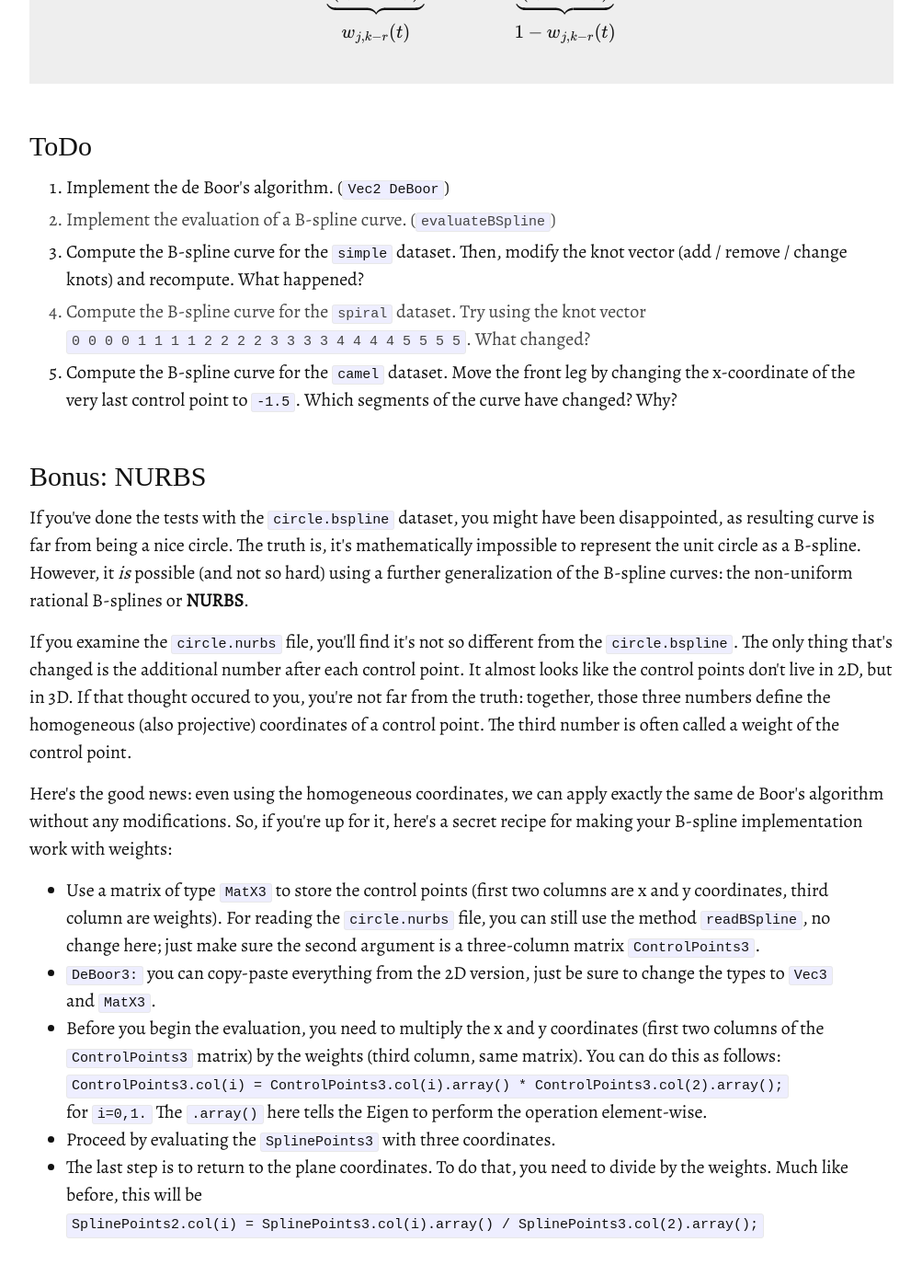
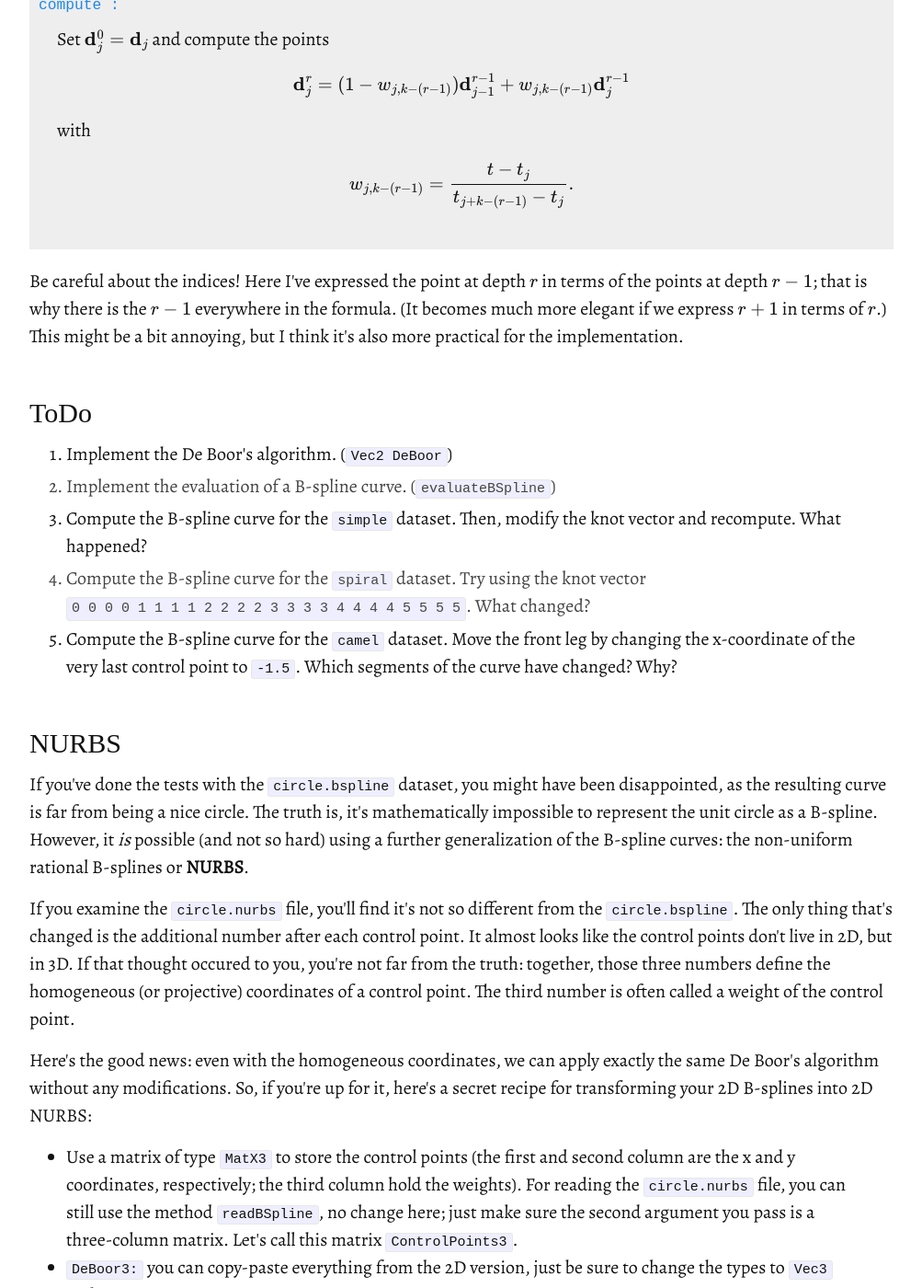
Before and after one commit to bbrrck/bbrrck.github.io, a Jekyll site: the page built from teaching/geo-num-2016/tp3.md, in a window 1280 px wide and 1400 px high, scrolled down 2451 px. Shown: the whole window at 92% size, without its empty margins (138-1141 px from the left). Built offline with Jekyll 4.4.1, drawn with Linux system fonts in a browser that asks for light colours; some web fonts are replaced; formulas are drawn with MathJax 3; some of the changed text lies outside the part shown.

Commit message:
TP3 modifs

```diff
--- a/_data/teaching.yml
+++ b/_data/teaching.yml
@@ -17,6 +17,7 @@
       title : "Bézier splines, $C^k$ smoothness"
       number: 2
     - date  : 2016-02-19 15:15:00
+      title : "B-splines, De Boor's algorithm"
       number: 3
     - date  : 2016-02-26 15:15:00
       title : "winter break"
--- a/teaching/geo-num-2016/tp3.md
+++ b/teaching/geo-num-2016/tp3.md
@@ -1,6 +1,6 @@
 ---
 layout: page
-title: "TP3 : B-splines, de Boor's algorithm"
+title: "TP3 : B-splines, De Boor's algorithm"
 date:   2016-02-19 00:00:00
 permalink: /teaching/geo-num-2016/tp3.html
 ---
@@ -48,28 +48,34 @@
 
 
 <h2>B-splines</h2>
+<p>
 Given the degree $k$,
-$n+1$ control points $\mathbf{d_{0}},\dots,\mathbf{d_{n}}$,
-and the knot vector $t_{0} \leq t_{1} \leq \dots \leq t_{m}$
+$n+1$ control points $\mathbf d_0,\dots,\mathbf d_n$,
+and the knot vector $t_0 \leq t_1 \leq \dots \leq t_m$
 with $m = n+k+1$, the B-spline curve $S(t)$ is defined as
 $$
-S(t) = \sum_{i=0}^{n} \mathbf{d_{i}} N_{i}^{k}(t), \quad t\in[t_{k}, t_{n+1}).
+S(t) = \sum_{j=0}^n \mathbf d_j N_j^k(t), \quad t\in[t_k, t_n+1).
 $$
-The $N_{i}^{k}(t)$ are the recursively-defined <em>basis</em> functions (hence the name B-spline)
+The $N_j^k$ are the recursively-defined <em>basis</em> functions (hence the name B-spline)
 $$
-\begin{array}{l}
-N_{i}^{0}(t) =
-\begin{cases}
-1 & \quad t\in[t_{i}, t_{i+1}) \\ \\
-0 & \quad \text{ otherwise }
-\end{cases}
-\\ \\
-N_{i}^{k}(t) =
-    \frac{t-t_i}{t_{i+k}-t_i} N_{i}^{k-1}(t) +
-    \frac{t_{i+k+1}-t}{t_{i+k+1}-t_{i+1}} N_{i+1}^{k-1}(t)
+\begin{array}{ll}
+N_j^{0}(t) =&
+    \begin{cases}
+    1 \quad t\in[t_j, t_j+1) \\ \\
+    0 \quad \text{ otherwise }
+    \end{cases}
+\\
+\\
+N_j^k(t) =&
+    \underbrace{ \frac{ t - t_j }{ t_{j+k} - t_j } }_{ w_{j,k}(t)} N_j^{k-1}(t) +
+    \underbrace{ \frac{ t_{j+k+1} - t}{ t_{j+k+1} - t_{j+1} } }_{1 - w_{j+1,k}(t)} N_{j+1}^{k-1}(t)
 \end{array}
 $$
-
+</p>
+<p>
+Looks complicated? Don't worry if you cannot get your head around all the indices and whatnot;
+De Boor is here to help you!
+<p>
 
 <figure>
     <img style="max-width:15em;width:100%;margin:1em;" src="/assets/geo-num-2016/spiral_B.png" alt="" />
@@ -105,24 +111,30 @@
         <span class="algo-content">
         Set $\mathbf d_j^0 = \mathbf d_j$ and compute the points
         $$
-        \begin{array}{cccccc}
-            \mathbf d_{j}^{r+1} = &
-            \underbrace{ \left( \frac{t-t_{j}}{t_{j+k-r+1}-t_{j}} \right) } & \mathbf d_{j}^{r} & + &
-            \underbrace{ \left( \frac{t_{j+k-r+1}-t}{t_{j+k-r+1}-t_{j}} \right) } & \mathbf d_{j-1}^{r} \\
-            & w_{j,k-r}(t) & & & 1-w_{j,k-r}(t) &
-        \end{array}
+        \mathbf d_{j}^{r} =
+        (1-w_{j,k-(r-1)}) \mathbf d_{j-1}^{r-1}
+        +
+           w_{j,k-(r-1)}  \mathbf d_{j  }^{r-1}
+        $$
+        with
+        $$
+        w_{j,k-(r-1)} = \frac{ t - t_j }{ t_{j+k-(r-1)} - t_j }.
         $$
        </span>
     </li>
 </ul>
-
+Be careful about the indices! Here I've expressed the point at depth $r$
+in terms of the points at depth $r-1$;
+that is why there is the $r-1$ everywhere in the formula.
+(It becomes much more elegant if we express $r+1$ in terms of $r$.)
+This might be a bit annoying, but I think it's also more practical for the implementation.
 
 <h2>ToDo</h2>
 
 <ol class="assignements">
-<li>Implement the de Boor's algorithm. (<code>Vec2 DeBoor</code>)</li>
+<li>Implement the De Boor's algorithm. (<code>Vec2 DeBoor</code>)</li>
 <li>Implement the evaluation of a B-spline curve. (<code>evaluateBSpline</code>)</li>
-<li>Compute the B-spline curve for the <code>simple</code> dataset. Then, modify the knot vector (add / remove / change knots) and recompute. What happened?</li>
+<li>Compute the B-spline curve for the <code>simple</code> dataset. Then, modify the knot vector and recompute. What happened?</li>
 <li>Compute the B-spline curve for the <code>spiral</code> dataset. Try using the knot vector <code style="display:inline-block;">0 0 0 0 1 1 1 1 2 2 2 2 3 3 3 3 4 4 4 4 5 5 5 5</code>. What changed?
 </li>
 <li>Compute the B-spline curve for the <code>camel</code> dataset. Move the front leg by changing the x-coordinate of the very last control point to <code>-1.5</code>. Which segments of the curve have changed? Why?</li>
@@ -130,13 +142,12 @@
 
 
 
-<h2>Bonus: NURBS</h2>
+<h2>NURBS</h2>
 <p>
 If you've done the tests with the <code>circle.bspline</code> dataset, you might have been disappointed,
-as resulting curve is far from being a nice circle.
+as the resulting curve is far from being a nice circle.
 The truth is, it's mathematically impossible to represent the unit circle as a B-spline.
-However, it <em>is</em> possible (and not so hard) using a further generalization of the B-spline curves:
-the non-uniform rational B-splines or <strong>NURBS</strong>.
+However, it <em>is</em> possible (and not so hard) using a further generalization of the B-spline curves: the non-uniform rational B-splines or <strong>NURBS</strong>.
 </p>
 
 <p>
@@ -144,23 +155,37 @@
 The only thing that's changed is the additional number after each control point.
 It almost looks like the control points don't live in 2D, but in 3D.
 If that thought occured to you, you're not far from the truth:
-together, those three numbers define the homogeneous (also projective) coordinates of a control point.
+together, those three numbers define the homogeneous (or projective) coordinates of a control point.
 The third number is often called a weight of the control point.
 </p>
 
 <p>
-Here's the good news: even using the homogeneous coordinates, we can apply exactly the same de Boor's algorithm
-without any modifications. So, if you're up for it, here's a secret recipe for making your B-spline implementation work with weights:
+Here's the good news: even with the homogeneous coordinates, we can apply exactly the same De Boor's algorithm without any modifications. So, if you're up for it, here's a secret recipe for transforming your 2D B-splines into 2D NURBS:
 <ul>
-<li>Use a matrix of type <code>MatX3</code> to store the control points (first two columns are x and y coordinates, third column are weights). For reading the <code>circle.nurbs</code> file,
-you can still use the method <code>readBSpline</code>, no change here; just make sure the second argument is a three-column matrix <code>ControlPoints3</code>.</li>
-<li><code>DeBoor3:</code> you can copy-paste everything from the 2D version, just be sure to change the types to <code>Vec3</code> and <code>MatX3</code>.</li>
-<li>Before you begin the evaluation, you need to multiply the x and y coordinates (first two columns of the <code>ControlPoints3</code> matrix)
-by the weights (third column, same matrix). You can do this as follows:
+<li>
+Use a matrix of type <code>MatX3</code> to store the control points (the first and second column are the x and y coordinates, respectively; the third column hold the weights).
+For reading the <code>circle.nurbs</code> file,
+you can still use the method <code>readBSpline</code>, no change here;
+just make sure the second argument you pass is a three-column matrix.
+Let's call this matrix <code>ControlPoints3</code>.
+</li>
+<li>
+<code>DeBoor3:</code> you can copy-paste everything from the 2D version, just be sure to change the types to <code>Vec3</code> and <code>MatX3</code>.</li>
+<li>
+Before you begin the evaluation, you need to multiply the x and y coordinates
+(first two columns of the <code>ControlPoints3</code> matrix)
+by the weights (third column). You can do this with
 <code style="display:inline-block;">ControlPoints3.col(i) = ControlPoints3.col(i).array() * ControlPoints3.col(2).array();</code>
-<br />for <code>i=0,1.</code> The <code>.array()</code> here tells the Eigen to perform the operation element-wise.</li>
-<li>Proceed by evaluating the <code>SplinePoints3</code> with three coordinates.</li>
-<li>The last step is to return to the plane coordinates. To do that, you need to divide by the weights. Much like before, this will be
+<br />for <code>i=0,1.</code>
+The <code>.array()</code> tells the Eigen to perform the operation element-wise.
+</li>
+<li>
+Proceed by evaluating the <code>SplinePoints3</code> with three coordinates.
+</li>
+<li>
+The last step is to return to the plane coordinates.
+To do that, you need to divide by the weights.
+Much like before, this is done with
 <code style="display:inline-block;">SplinePoints2.col(i) = SplinePoints3.col(i).array() / SplinePoints3.col(2).array();</code></li>
 </ul>
 </p>
@@ -173,9 +198,21 @@
 
 <h2 class="resources">Resources</h2>
 <ul class="resources">
-<li><a href="https://en.wikipedia.org/wiki/B-spline">B-spline</a> and <a href="https://en.wikipedia.org/wiki/De_Boor%27s_algorithm">de Boor's algorithm</a> on wikipedia</li>
-<li><a href="http://www.cs.mtu.edu/~shene/COURSES/cs3621/NOTES/spline/de-Boor.html">De Boor's Algorithm</a> notes by C.-K. Shene</li>
-<li><a href="https://en.wikipedia.org/wiki/Non-uniform_rational_B-spline">NURBS</a> on wikipedia (includes the circle example)</li>
+<li>
+<a href="https://en.wikipedia.org/wiki/B-spline">B-spline</a> and <a href="https://en.wikipedia.org/wiki/De_Boor's_algorithm">De Boor's algorithm</a> on wikipedia
+</li>
+<li>
+<a href="http://web.mit.edu/hyperbook/Patrikalakis-Maekawa-Cho/node17.html">1.4.2 B-spline curve</a> and <a href="http://web.mit.edu/hyperbook/Patrikalakis-Maekawa-Cho/node18.html">1.4.3 Algorithms for B-spline curves</a>,
+online chapters from the book <em>Shape Interrogation for Computer
+ Aided Design and Manufacturing</em>
+by N. Patrikalakis, T. Maekawa &amp; W. Cho
+</li>
+<li>
+<a href="https://en.wikipedia.org/wiki/Non-uniform_rational_B-spline">NURBS</a> on wikipedia (includes the circle example)
+</li>
+<li>
+<a href="http://pages.cs.wisc.edu/~deboor/">homepage of Prof. de Boor</a>
+</li>
 </ul>
 
 </section>
```
Also changed, not shown: other parts of teaching/geo-num-2016/tp3.md (+1 -1 lines).
